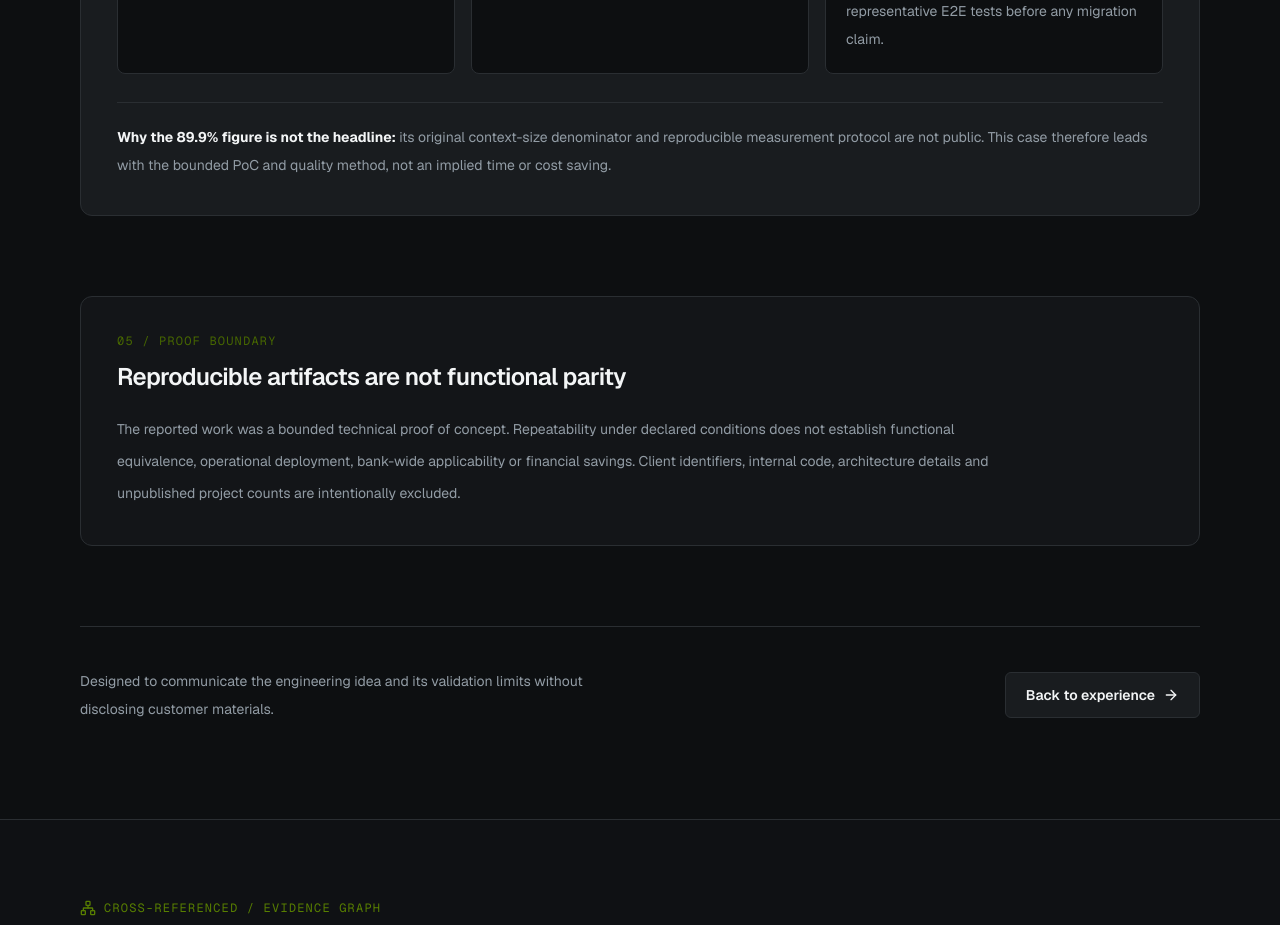
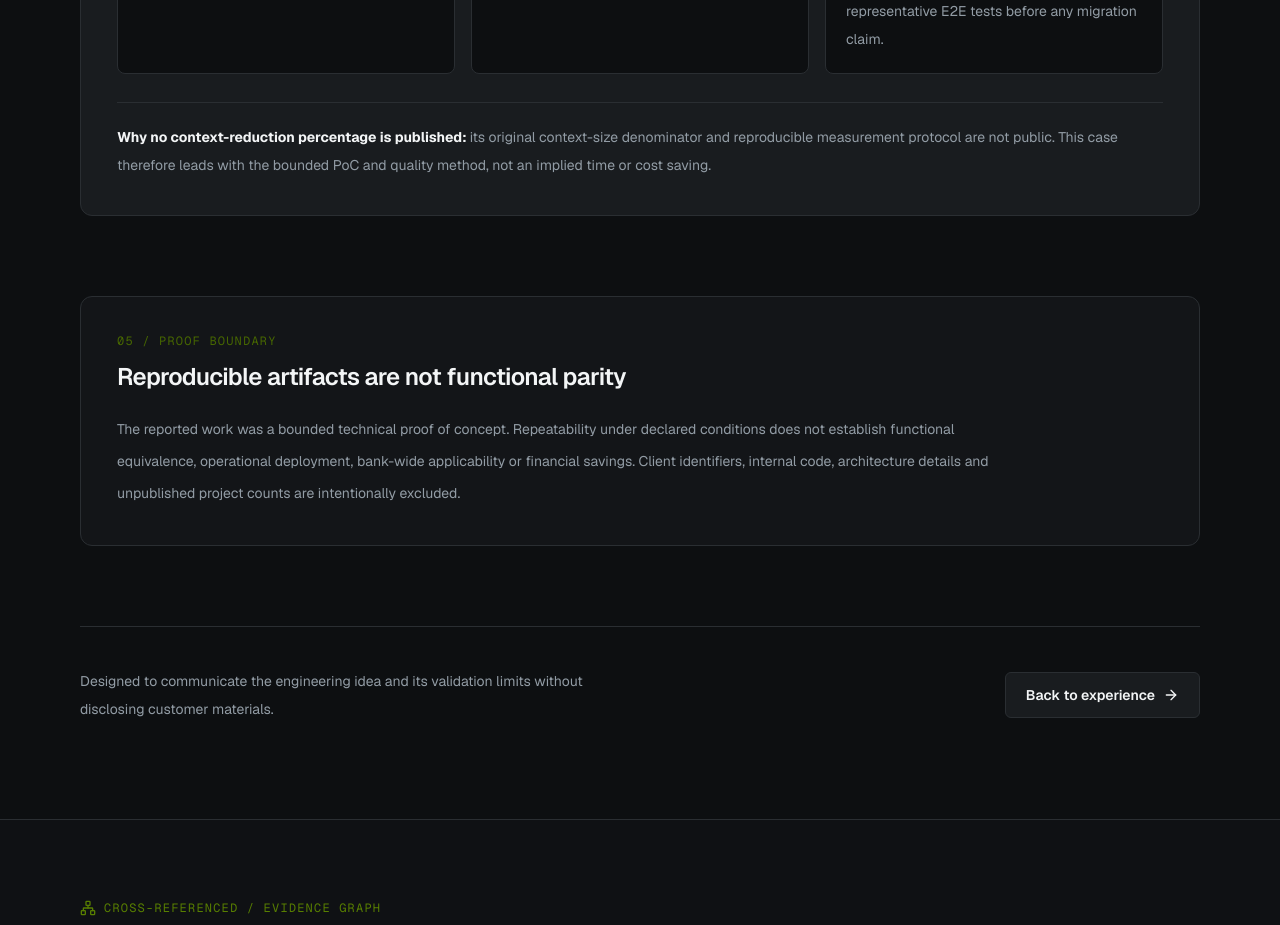
Before and after one commit to jandromani/alejandrobgn, a Next.js app: page /work/banking-modernization in a window 1280 px wide. Shown: the part 5760-6685 px from the top of the page. Built offline with nearby package versions, Linux system fonts and the light colour scheme.

Commit message:
fix(V3): explain missing denominator without repeating the unsupported number in the public case

```diff
--- a/app/work/banking-modernization/page.tsx
+++ b/app/work/banking-modernization/page.tsx
@@ -301,7 +301,7 @@ export default function BankingModernizationPage() {
               <p className="mt-3 text-sm leading-7 text-muted-foreground"><strong className="text-foreground">Falsifiable check: </strong>{d.proof}</p>
             </article>)}
           </div>
-          <p className="mt-7 border-t border-border pt-5 text-sm leading-7 text-muted-foreground"><strong className="text-foreground">Why the 89.9% figure is not the headline: </strong>its original context-size denominator and reproducible measurement protocol are not public. This case therefore leads with the bounded PoC and quality method, not an implied time or cost saving.</p>
+          <p className="mt-7 border-t border-border pt-5 text-sm leading-7 text-muted-foreground"><strong className="text-foreground">Why no context-reduction percentage is published: </strong>its original context-size denominator and reproducible measurement protocol are not public. This case therefore leads with the bounded PoC and quality method, not an implied time or cost saving.</p>
         </section>
 
         <section className="rounded-xl border border-border bg-secondary/30 p-7 md:p-9" aria-labelledby="scope">
```
